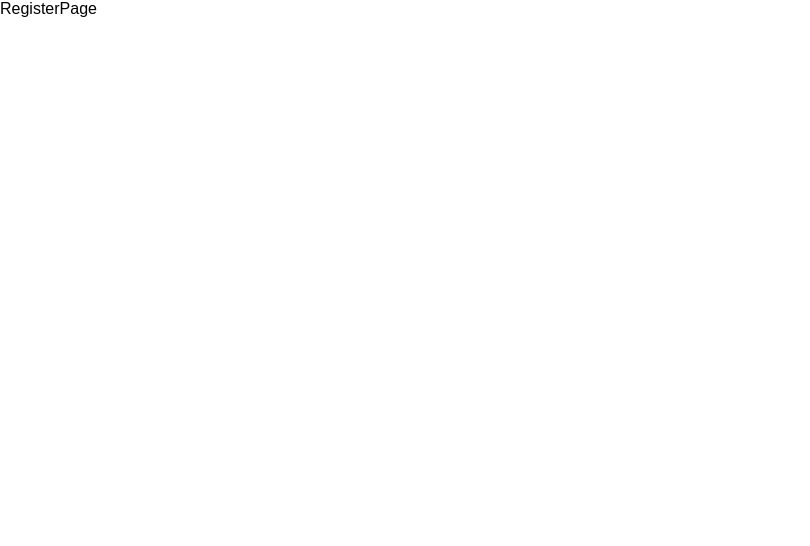
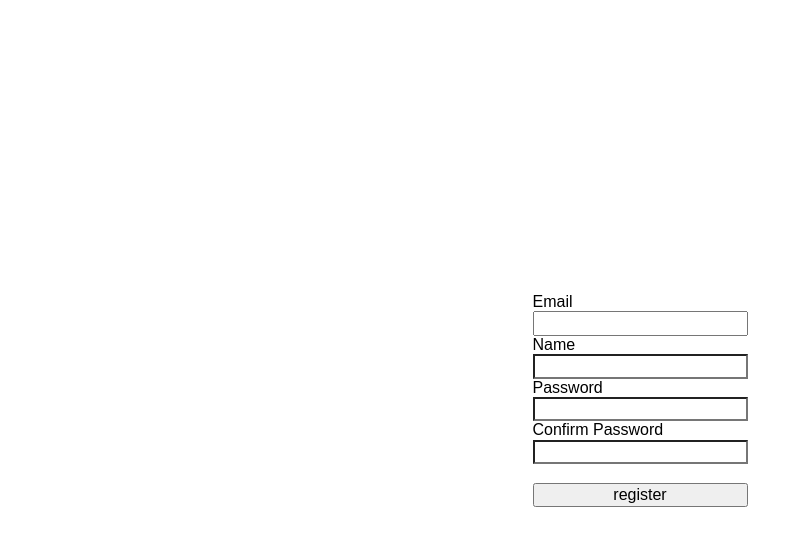
Before and after one commit to J3SUNG/react_study, a React (Create React App) app in the folder boiler-plate/client/: page /register in a window 1280 px wide. Shown: the top 546 px of the page, without its empty margins (0-810 px from the left). Built offline with nearby package versions, Linux system fonts and the light colour scheme.

Commit message:
Feat: 회원가입 기능 구현
- 회원가입 스타일 지정
- 회원가입 action, dispatch, store 구현

```diff
--- a/boiler-plate/client/src/_actions/userAction.js
+++ b/boiler-plate/client/src/_actions/userAction.js
@@ -1,7 +1,7 @@
 import { createAsyncThunk } from "@reduxjs/toolkit";
 import axios from "axios";
 
-export const userAction = createAsyncThunk(
+export const loginUser = createAsyncThunk(
   "user/login",
   async (dataToSubmit, { rejectWithValue }) => {
     try {
@@ -12,3 +12,15 @@
     }
   }
 );
+
+export const registerUser = createAsyncThunk(
+  "user/register",
+  async (dataToSubmit, { rejectWithValue }) => {
+    try {
+      const response = await axios.post("/api/users/register", dataToSubmit);
+      return response.data;
+    } catch (error) {
+      return rejectWithValue(error.response.data || "register failed");
+    }
+  }
+);
--- a/boiler-plate/client/src/_reducers/userSlice.js
+++ b/boiler-plate/client/src/_reducers/userSlice.js
@@ -1,5 +1,5 @@
 import { createSlice } from "@reduxjs/toolkit";
-import { userAction } from "../_actions/userAction";
+import { loginUser, registerUser } from "../_actions/userAction";
 
 const userSlice = createSlice({
   name: "user",
@@ -10,20 +10,36 @@
   },
   reducers: {},
   extraReducers: (builder) => {
+    const loginHandlers = createAsyncHandlers(loginUser);
+    const registerHandlers = createAsyncHandlers(registerUser);
+
     builder
-      .addCase(userAction.pending, (state) => {
-        state.status = "loading";
-        state.error = null;
-      })
-      .addCase(userAction.fulfilled, (state, action) => {
-        state.status = "succeeded";
-        state.loginSuccess = action.payload;
-      })
-      .addCase(userAction.rejected, (state, action) => {
-        state.status = "failed";
-        state.error = action.payload;
-      });
+      .addCase(loginUser.pending, loginHandlers.pending)
+      .addCase(loginUser.fulfilled, loginHandlers.fulfilled)
+      .addCase(loginUser.rejected, loginHandlers.rejected);
+
+    builder
+      .addCase(registerUser.pending, registerHandlers.pending)
+      .addCase(registerUser.fulfilled, registerHandlers.fulfilled)
+      .addCase(registerUser.rejected, registerHandlers.rejected);
   },
 });
 
+function createAsyncHandlers(asyncThunk) {
+  return {
+    pending: (state) => {
+      state.status = "loading";
+      state.error = null;
+    },
+    fulfilled: (state, action) => {
+      state.status = "succeeded";
+      state.loginSuccess = action.payload;
+    },
+    rejected: (state, action) => {
+      state.status = "failed";
+      state.error = action.payload;
+    },
+  };
+}
+
 export default userSlice.reducer;
--- a/boiler-plate/client/src/components/views/LoginPage/LoginPage.js
+++ b/boiler-plate/client/src/components/views/LoginPage/LoginPage.js
@@ -1,7 +1,7 @@
 import React, { useState } from "react";
 import { useDispatch } from "react-redux";
 import { useNavigate } from "react-router-dom";
-import { userAction } from "../../../_actions/userAction";
+import { loginUser } from "../../../_actions/userAction";
 
 function LoginPage(props) {
   const dispatch = useDispatch();
@@ -26,7 +26,7 @@
       password,
     };
 
-    dispatch(userAction(body)).then((response) => {
+    dispatch(loginUser(body)).then((response) => {
       if (response.payload.loginSuccess) {
         navigate("/");
       } else {
@@ -52,7 +52,7 @@
         <input type="password" value={password} onChange={onPasswordHandler} />
 
         <br />
-        <button>Login</button>
+        <button type="submit">Login</button>
       </form>
     </div>
   );
--- a/boiler-plate/client/src/components/views/RegisterPage/RegisterPage.js
+++ b/boiler-plate/client/src/components/views/RegisterPage/RegisterPage.js
@@ -1,7 +1,80 @@
-import React from "react";
+import React, { useState } from "react";
+import { useDispatch } from "react-redux";
+import { useNavigate } from "react-router-dom";
+import { registerUser } from "../../../_actions/userAction";
 
 function RegisterPage() {
-  return <div>RegisterPage</div>;
+  const dispatch = useDispatch();
+  const navigate = useNavigate();
+
+  const [email, setEmail] = useState("");
+  const [password, setPassword] = useState("");
+  const [name, setName] = useState("");
+  const [confirmPassword, setConfirmPassword] = useState("");
+
+  const onEmailHandler = (e) => {
+    setEmail(e.currentTarget.value);
+  };
+
+  const onNameHandler = (e) => {
+    setName(e.currentTarget.value);
+  };
+
+  const onPasswordHandler = (e) => {
+    setPassword(e.currentTarget.value);
+  };
+
+  const onConfirmPasswordHandler = (e) => {
+    setConfirmPassword(e.currentTarget.value);
+  };
+
+  const onSubmitHandler = (e) => {
+    e.preventDefault();
+
+    if (password !== confirmPassword) {
+      return alert("password not match");
+    }
+
+    let body = {
+      email,
+      name,
+      password,
+    };
+
+    dispatch(registerUser(body)).then((response) => {
+      if (response.payload.success) {
+        navigate("/login");
+      } else {
+        alert("Failed to sign up");
+      }
+    });
+  };
+
+  return (
+    <div
+      style={{
+        display: "flex",
+        justifyContent: "center",
+        alignItems: "center",
+        width: "100%",
+        height: "100vh",
+      }}
+    >
+      <form style={{ display: "flex", flexDirection: "column" }} onSubmit={onSubmitHandler}>
+        <label>Email</label>
+        <input type="email" value={email} onChange={onEmailHandler} />
+        <label>Name</label>
+        <input type="text" value={name} onChange={onNameHandler} />
+        <label>Password</label>
+        <input type="password" value={password} onChange={onPasswordHandler} />
+        <label>Confirm Password</label>
+        <input type="password" value={confirmPassword} onChange={onConfirmPasswordHandler} />
+
+        <br />
+        <button type="submit">register</button>
+      </form>
+    </div>
+  );
 }
 
 export default RegisterPage;
```
